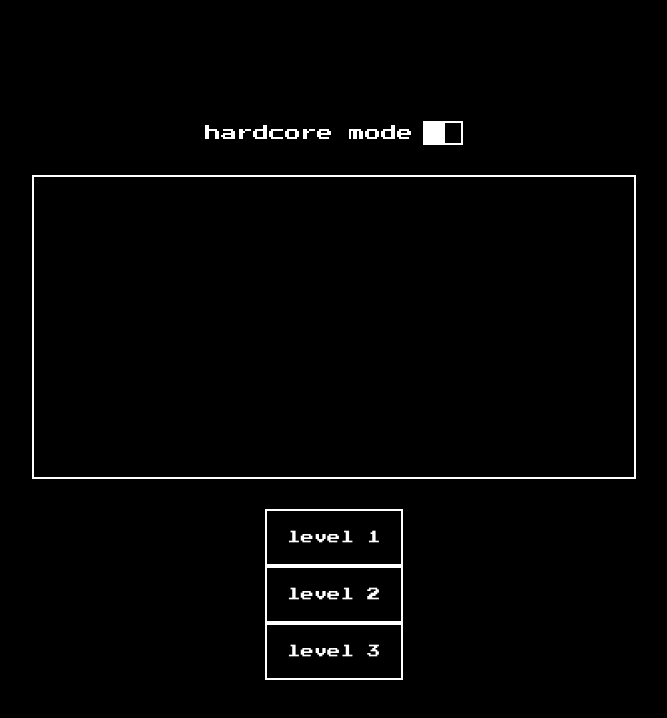
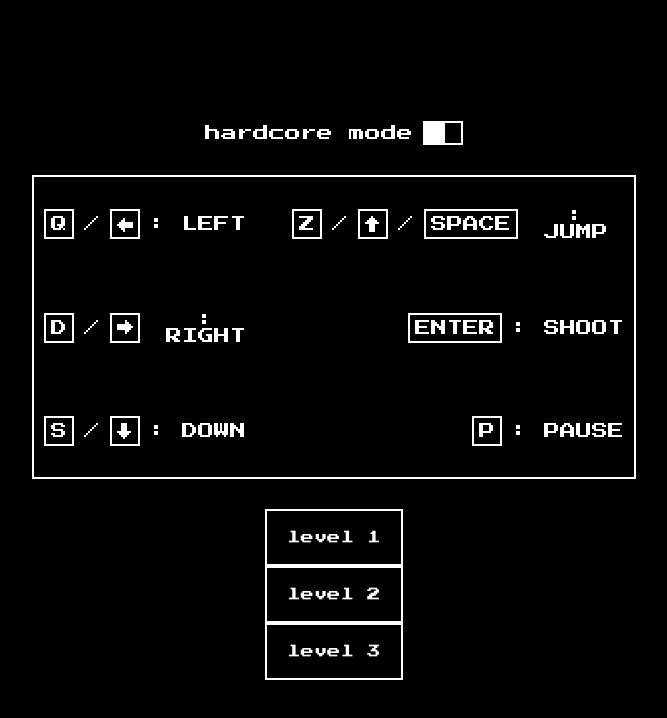
Before and after one commit to nemnem202/Super-Mario-Typescript, a website built with Vite: page index.html in a window 1280 px wide. Shown: the whole page, without its empty margins (306-973 px from the left). Built offline with nearby package versions, Linux system fonts and the light colour scheme.

Commit message:
updated default menu

```diff
--- a/src/managers/gameMenu.ts
+++ b/src/managers/gameMenu.ts
@@ -103,8 +103,62 @@ export class GameMenus {
   private loadTuto(menu: HTMLDivElement) {
     const tuto = document.createElement("div");
     tuto.id = "tuto";
+    const leftInputsTuto = [this.inputTuto("Q"), this.inputTuto("↑", -90)];
+    const rightInputsTuto = [this.inputTuto("D"), this.inputTuto("↑", 90)];
+    const jumpInputsTuto = [this.inputTuto("Z"), this.inputTuto("↑"), this.inputTuto("SPACE")];
+    const downInputsTuto = [this.inputTuto("S"), this.inputTuto("↓")];
+    const shootInputsTuto = [this.inputTuto("ENTER")];
+    const pauseInputsTuto = [this.inputTuto("P")];
+    const leftLine = this.inputTutoLine(leftInputsTuto, "LEFT", 1, 1);
+    const rightLine = this.inputTutoLine(rightInputsTuto, "RIGHT", 2, 1);
+    const jumpLine = this.inputTutoLine(jumpInputsTuto, "JUMP", 1, 2);
+    const downLine = this.inputTutoLine(downInputsTuto, "DOWN", 3, 1);
+    const shootLine = this.inputTutoLine(shootInputsTuto, "SHOOT", 2, 2);
+    const pauseLine = this.inputTutoLine(pauseInputsTuto, "PAUSE", 3, 2);
+    tuto.appendChild(leftLine);
+    tuto.appendChild(rightLine);
+    tuto.appendChild(jumpLine);
+    tuto.appendChild(downLine);
+    tuto.appendChild(shootLine);
+    tuto.appendChild(pauseLine);
     menu.appendChild(tuto);
   }
+
+  private inputTuto = (string: string, rotation: number = 0): HTMLDivElement => {
+    const inputTuto = document.createElement("div");
+    inputTuto.innerText = string;
+    inputTuto.className = "inputTuto";
+    inputTuto.style.transform = `rotate(${rotation}deg)`;
+    return inputTuto;
+  };
+
+  private inputTutoLine = (
+    array: HTMLDivElement[],
+    string: string,
+    gridRow: number,
+    gridColumn: number
+  ): HTMLDivElement => {
+    const inputTutoLine = document.createElement("div");
+    inputTutoLine.className = "inputTutoLine";
+    inputTutoLine.style.gridRow = String(gridRow);
+    inputTutoLine.style.gridColumn = String(gridColumn);
+    if (gridColumn === 2) {
+      inputTutoLine.style.justifyContent = "end";
+    }
+    array.forEach((i, index) => {
+      inputTutoLine.appendChild(i);
+      if (index < array.length - 1) {
+        const slash = document.createElement("span");
+        slash.textContent = "/";
+        inputTutoLine.appendChild(slash);
+      }
+    });
+    const name = document.createElement("span");
+    name.textContent = " : " + string;
+    name.className = "inputsName";
+    inputTutoLine.appendChild(name);
+    return inputTutoLine;
+  };
 
   private loadHardButton(menu: HTMLDivElement) {
     const hardcoreModeContainer = document.createElement("div");
--- a/style.css
+++ b/style.css
@@ -197,6 +197,26 @@ body {
   border: 2px solid white;
   margin-top: 30px;
   margin-bottom: 30px;
+  display: grid;
+  /* padding: 10px; */
+  gap: 10px;
+}
+
+.inputTutoLine {
+  display: flex;
+  align-items: center;
+  justify-content: start;
+  gap: 10px;
+  padding: 10px;
+}
+
+.inputTuto {
+  border: 2px solid white;
+  padding: 5px;
+}
+
+.inputsName {
+  display: flex;
 }
 
 @media (max-width: 500px) {
@@ -217,3 +237,21 @@ body {
     display: none;
   }
 }
+
+@media (max-width: 765px) {
+  #tuto {
+    display: flex;
+    flex-direction: column;
+    overflow-y: scroll;
+    height: max-content;
+  }
+  .inputTutoLine {
+    justify-content: start !important;
+  }
+}
+
+@media (max-width: 443px) {
+  #tuto {
+    font-size: 80%;
+  }
+}
```
